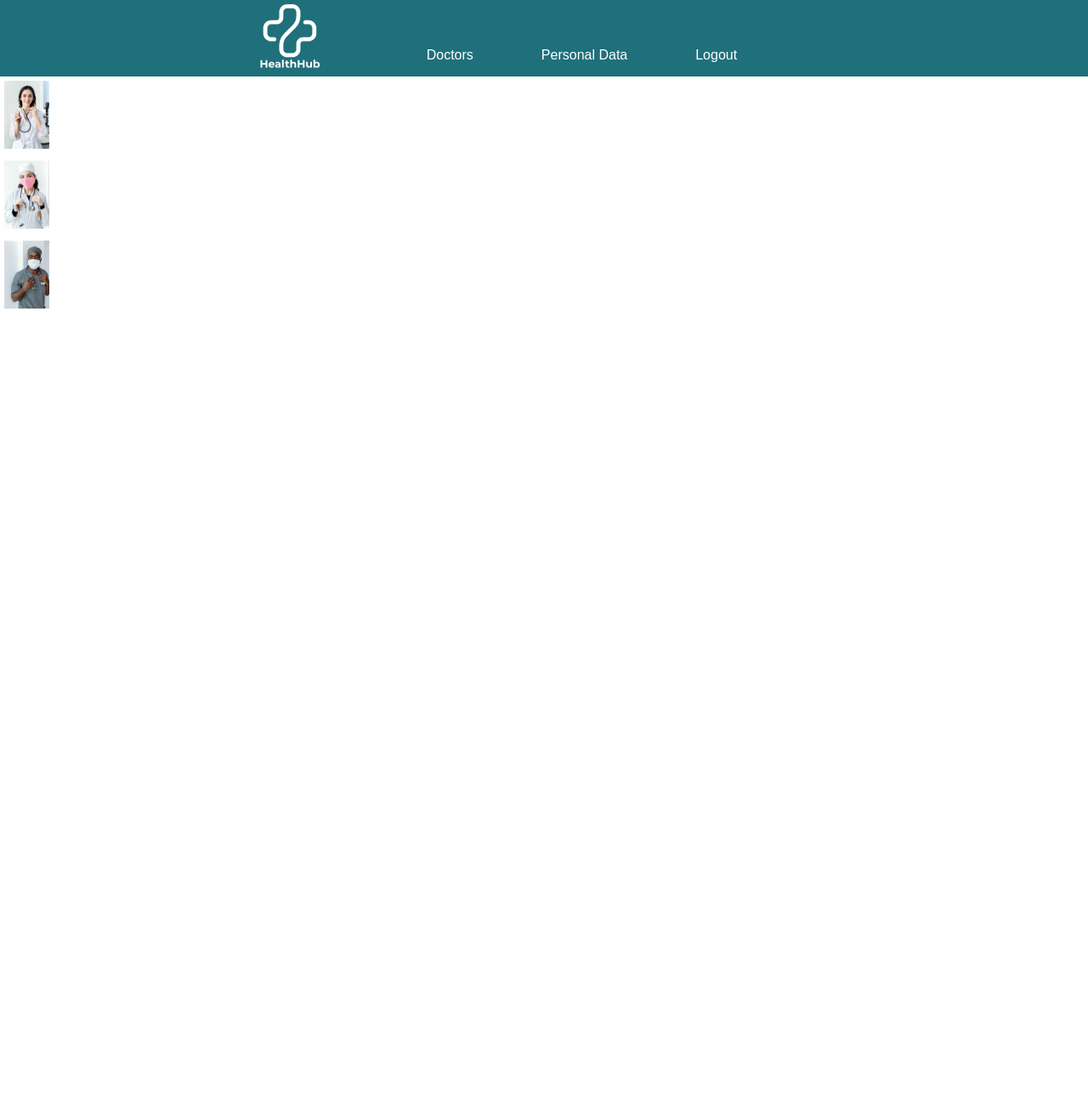
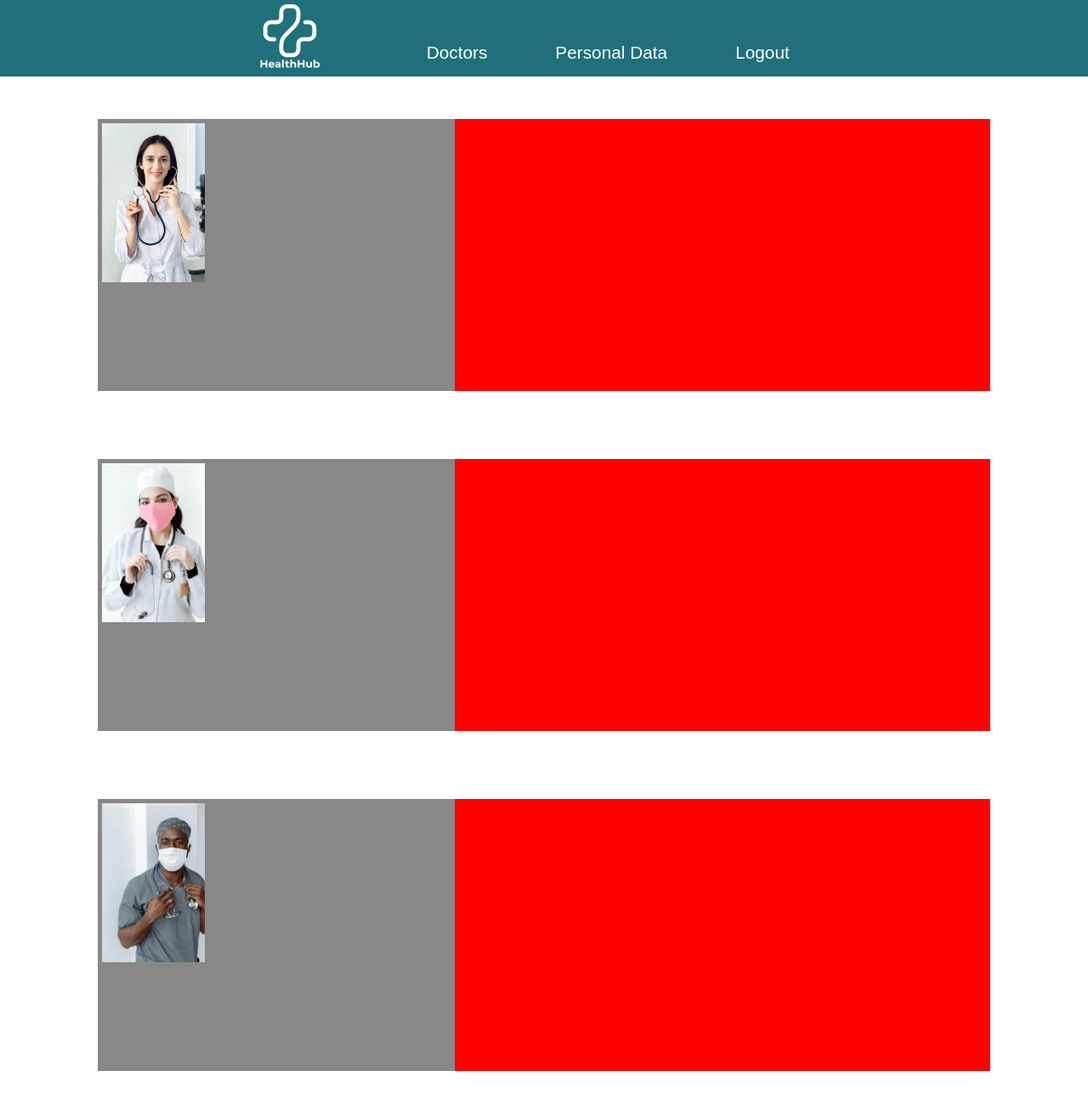
Before and after one commit to JohnnyKolek/HealthHub, a PHP site: template src/views/doctors.php in a window 1280 px wide. Shown: the whole page at 85% size. Before the commit the page ends 363 px from the top, so only its background shows below. Run offline with PHP 8.4, Linux system fonts and the light colour scheme; the template is opened without the code that fills it, so the values that code supplies are empty.

Commit message:
small css adjustments

```diff
--- a/public/css/doctors.css
+++ b/public/css/doctors.css
@@ -1,14 +1,22 @@
 body{
     margin: 0;
+    display: flex;
+    flex-direction: column;
 }
 
 nav{
     max-height: 90px;
     background: #1F707B;
+    width: 100%;
     display: flex;
     flex-direction: row;
     padding: 0 300px;
     gap: 10vh;
+    position: fixed;
+}
+
+div.doctors{
+    margin-top: 100px;
 }
 
 nav ul{
@@ -32,6 +40,7 @@ nav ul li:hover{
 }
 
 p{
+    font-size: 1.3rem;
     margin: 0;
 }
 
@@ -41,3 +50,34 @@ img{
     height: 80px;
     padding: 5px;
 }
+
+div.container{
+    display: flex;
+    flex-direction: column;
+}
+
+div.doctor{
+    background-color: red;
+    width: 82vw;
+    height: 40vh;
+    margin: 5vh 9vw;
+}
+
+div.info{
+    height: 100%;
+    width: 40%;
+    background-color: #888;
+}
+
+div.photo{
+    width: 30%;
+    height: 60%;
+    image-resolution:initial;
+    overflow: hidden;
+}
+
+div.photo img{
+    width: 100%;
+    height: auto;
+    overflow: hidden;
+}
--- a/public/css/start.css
+++ b/public/css/start.css
@@ -25,11 +25,11 @@ body{
 }
 
 button{
-    font-size: 2rem;
+    font-size: 1.5rem;
     border-radius: 20px;
     color: white;
     width: 25vw;
-    height: 10vh;
+    height: 8vh;
     font-weight: 400;
 }
 
```
Also changed, not shown: public/css/login.css (+5 -3 lines).
